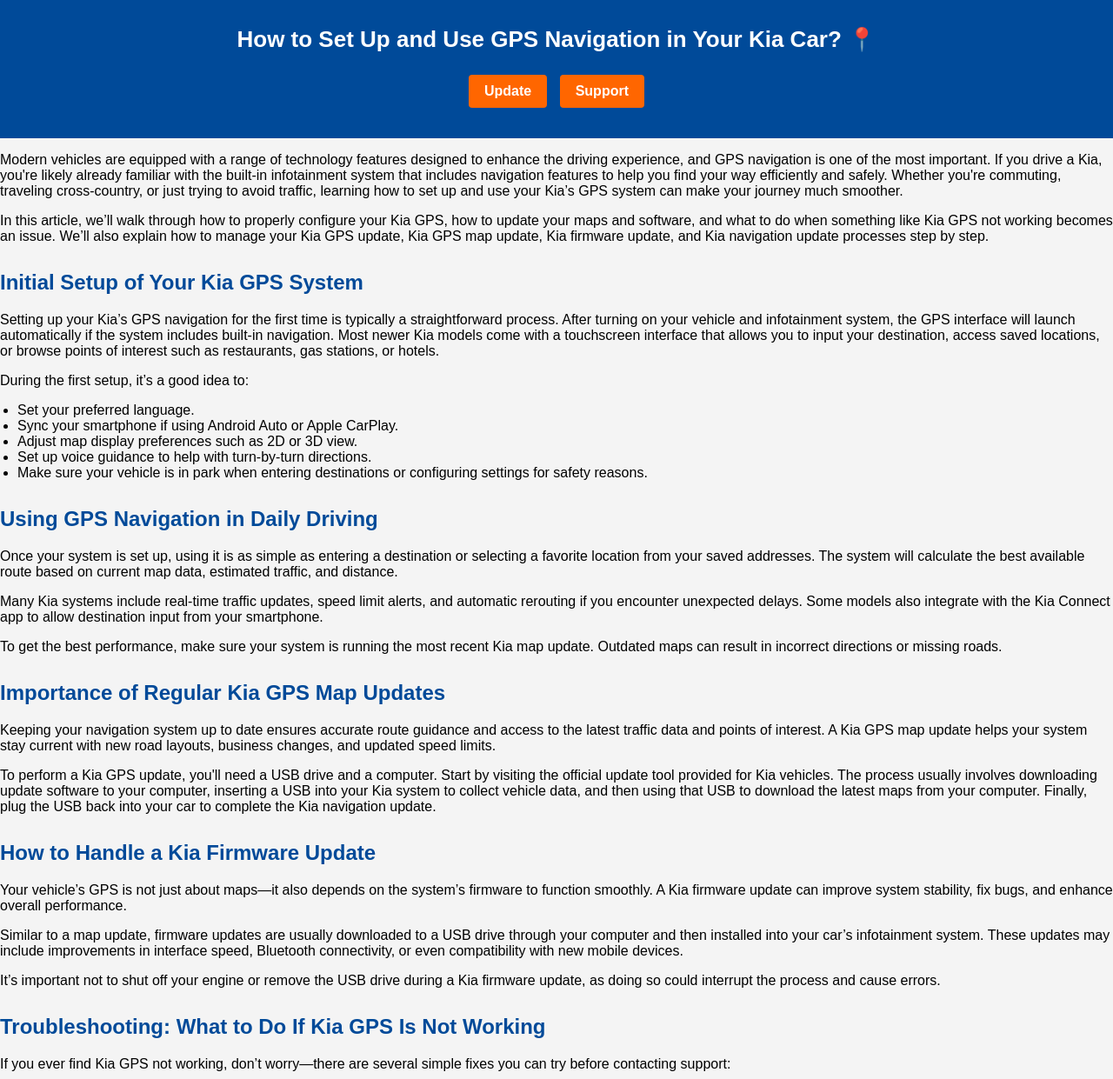
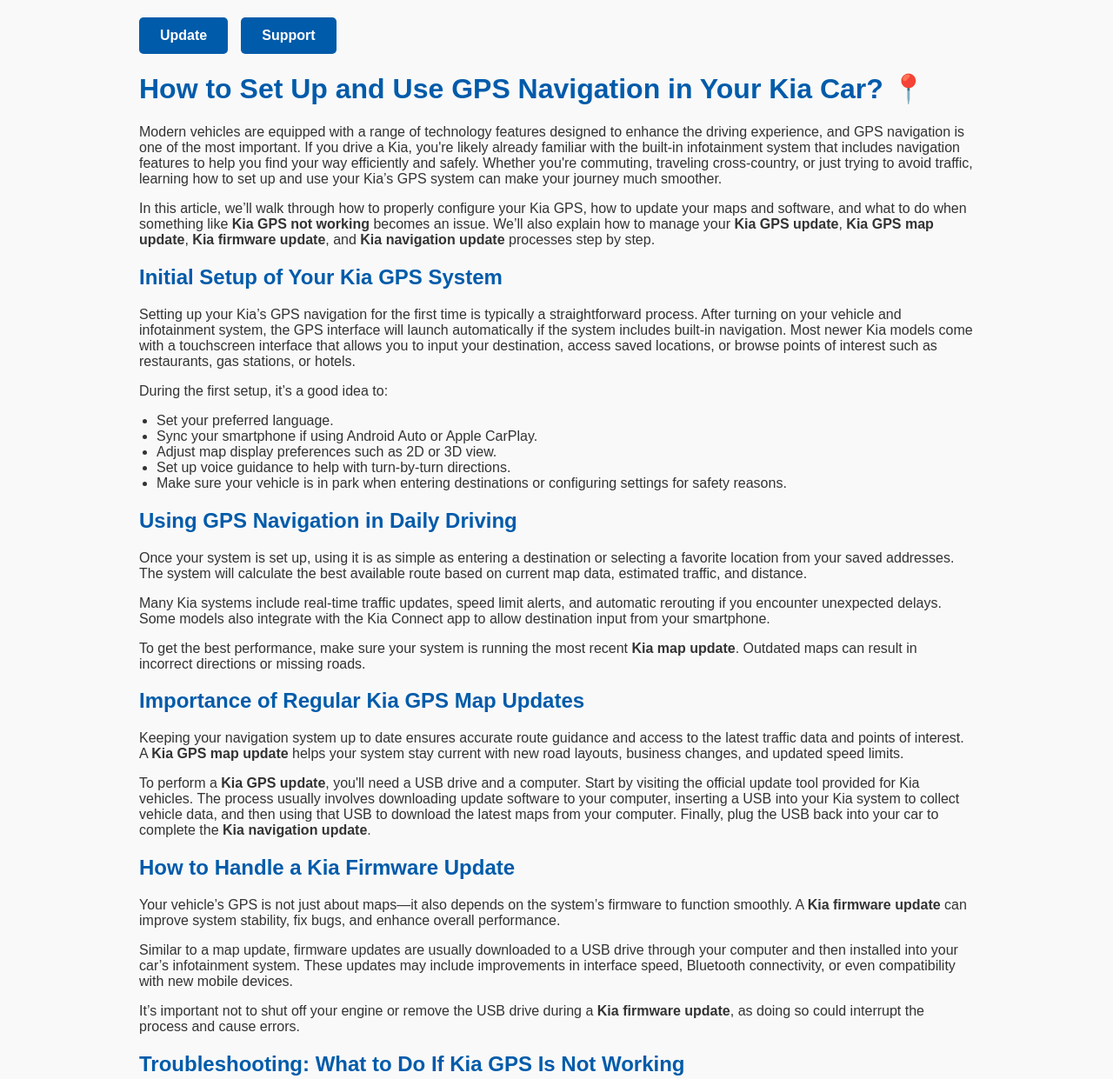
Before and after one commit to jonnydean/kia, a plain HTML site: page index.html in a window 1280 px wide. Shown: the top 1241 px of the page at 87% size. Drawn offline with Linux system fonts and the light colour scheme.

Commit message:
Update index.html

```diff
--- a/index.html
+++ b/index.html
@@ -2,6 +2,7 @@
 <html lang="en">
 <head>
   <meta name="msvalidate.01" content="739245F5D54BCBF40AC056DC0CBF5710" />
+
 
 <!-- Start of  Zendesk Widget script -->
 <script id="ze-snippet" src="https://static.zdassets.com/ekr/snippet.js?key=7668c976-0fb7-47ee-8740-3e9115bdb10f"> </script>
@@ -9,71 +10,76 @@
   <meta charset="UTF-8" />
   <meta name="viewport" content="width=device-width, initial-scale=1" />
   <title>How to Set Up and Use GPS Navigation in Your Kia Car? 📍</title>
-    <meta name="description" content="Learn how to set up, update, and troubleshoot your Kia GPS navigation system. Step-by-step guide to Kia GPS update, Kia map update, firmware update, and fixing Kia GPS not working." />
-    <meta name="keywords" content="Kia GPS setup, Kia GPS update, Kia GPS map update, Kia firmware update, Kia navigation update, Kia GPS not working, Kia navigation system, Kia infotainment system" />
+  <meta name="description" content="Step-by-step guide on how to set up, update, and troubleshoot your Kia GPS system. Learn about Kia GPS map update, firmware update, and resolving Kia GPS not working." />
+  <meta name="keywords" content="Kia GPS, Kia GPS update, Kia map update, Kia firmware update, Kia navigation update, Kia GPS not working, Kia infotainment, Kia GPS setup" />
   <style>
     body {
       font-family: Arial, sans-serif;
-      background-color: #f4f4f4;
-      margin: 0;
-      padding: 0;
+      margin: 20px;
+      background: #f9f9f9;
+      color: #333;
+      max-width: 960px;
+      margin-left: auto;
+      margin-right: auto;
     }
-    header {
-      background-color: #004a99;
-      color: white;
-      padding: 30px 20px;
+
+    h1, h2 {
+      color: #005baa;
+    }
+
+    .button-container {
+      display: flex;
+      gap: 15px;
+      margin-bottom: 20px;
+    }
+
+    .btn {
+      background-color: #005baa;
+      color: #fff;
+      padding: 12px 24px;
+      text-decoration: none;
+      border-radius: 5px;
+      font-weight: bold;
+      display: inline-block;
+      transition: background-color 0.3s ease;
+    }
+
+    .btn:hover {
+      background-color: #003d80;
+    }
+
+    ul {
+      padding-left: 20px;
+    }
+
+    @media (max-width: 600px) {
+      .button-container {
+        flex-direction: column;
+      }
+
+      .btn {
+        width: 100%;
         text-align: center;
       }
-    header h1 {
-      margin: 0;
-      font-size: 26px;
-    }
-    .header-buttons {
-      margin-top: 20px;
-    }
-    .header-buttons a {
-      display: inline-block;
-      margin: 5px;
-      padding: 10px 18px;
-      background-color: #ff6600;
-      color: white;
-      text-decoration: none;
-      border-radius: 4px;
-      font-weight: bold;
-    }
-    .container {
-      max-width: 900px;
-      margin: 30px auto;
-      padding: 20px;
-      background: white;
-      box-shadow: 0 0 10px rgba(0,0,0,0.1);
-    }
-    h2 {
-      color: #004a99;
-      margin-top: 30px;
-    }
-    ul {
-      padding-left: 20px;
     }
   </style>
 </head>
 <body>
 
-  <header>
+  <div class="button-container">
+    <a href="https://navisolve.com/" class="btn" target="_blank">Update</a>
+    <a href="https://getchatsupport.live/" class="btn" target="_blank">Support</a>
+  </div>
+
   <h1>How to Set Up and Use GPS Navigation in Your Kia Car? 📍</h1>
-    <div class="header-buttons">
-      <a href="https://navisolve.com/" target="_blank">Update</a>
-      <a href="https://getchatsupport.live/" target="_blank">Support</a>
-    </div>
-  </header>
-
 
   <p>Modern vehicles are equipped with a range of technology features designed to enhance the driving experience, and GPS navigation is one of the most important. If you drive a Kia, you're likely already familiar with the built-in infotainment system that includes navigation features to help you find your way efficiently and safely. Whether you're commuting, traveling cross-country, or just trying to avoid traffic, learning how to set up and use your Kia’s GPS system can make your journey much smoother.</p>
 
-    <p>In this article, we’ll walk through how to properly configure your Kia GPS, how to update your maps and software, and what to do when something like Kia GPS not working becomes an issue. We’ll also explain how to manage your Kia GPS update, Kia GPS map update, Kia firmware update, and Kia navigation update processes step by step.</p>
+  <p>In this article, we’ll walk through how to properly configure your Kia GPS, how to update your maps and software, and what to do when something like <strong>Kia GPS not working</strong> becomes an issue. We’ll also explain how to manage your <strong>Kia GPS update</strong>, <strong>Kia GPS map update</strong>, <strong>Kia firmware update</strong>, and <strong>Kia navigation update</strong> processes step by step.</p>
 
   <h2>Initial Setup of Your Kia GPS System</h2>
   <p>Setting up your Kia’s GPS navigation for the first time is typically a straightforward process. After turning on your vehicle and infotainment system, the GPS interface will launch automatically if the system includes built-in navigation. Most newer Kia models come with a touchscreen interface that allows you to input your destination, access saved locations, or browse points of interest such as restaurants, gas stations, or hotels.</p>
+
   <p>During the first setup, it’s a good idea to:</p>
   <ul>
     <li>Set your preferred language.</li>
@@ -85,20 +91,25 @@
 
   <h2>Using GPS Navigation in Daily Driving</h2>
   <p>Once your system is set up, using it is as simple as entering a destination or selecting a favorite location from your saved addresses. The system will calculate the best available route based on current map data, estimated traffic, and distance.</p>
+
   <p>Many Kia systems include real-time traffic updates, speed limit alerts, and automatic rerouting if you encounter unexpected delays. Some models also integrate with the Kia Connect app to allow destination input from your smartphone.</p>
-    <p>To get the best performance, make sure your system is running the most recent Kia map update. Outdated maps can result in incorrect directions or missing roads.</p>
+
+  <p>To get the best performance, make sure your system is running the most recent <strong>Kia map update</strong>. Outdated maps can result in incorrect directions or missing roads.</p>
 
   <h2>Importance of Regular Kia GPS Map Updates</h2>
-    <p>Keeping your navigation system up to date ensures accurate route guidance and access to the latest traffic data and points of interest. A Kia GPS map update helps your system stay current with new road layouts, business changes, and updated speed limits.</p>
-    <p>To perform a Kia GPS update, you'll need a USB drive and a computer. Start by visiting the official update tool provided for Kia vehicles. The process usually involves downloading update software to your computer, inserting a USB into your Kia system to collect vehicle data, and then using that USB to download the latest maps from your computer. Finally, plug the USB back into your car to complete the Kia navigation update.</p>
+  <p>Keeping your navigation system up to date ensures accurate route guidance and access to the latest traffic data and points of interest. A <strong>Kia GPS map update</strong> helps your system stay current with new road layouts, business changes, and updated speed limits.</p>
+
+  <p>To perform a <strong>Kia GPS update</strong>, you'll need a USB drive and a computer. Start by visiting the official update tool provided for Kia vehicles. The process usually involves downloading update software to your computer, inserting a USB into your Kia system to collect vehicle data, and then using that USB to download the latest maps from your computer. Finally, plug the USB back into your car to complete the <strong>Kia navigation update</strong>.</p>
 
   <h2>How to Handle a Kia Firmware Update</h2>
-    <p>Your vehicle’s GPS is not just about maps—it also depends on the system’s firmware to function smoothly. A Kia firmware update can improve system stability, fix bugs, and enhance overall performance.</p>
+  <p>Your vehicle’s GPS is not just about maps—it also depends on the system’s firmware to function smoothly. A <strong>Kia firmware update</strong> can improve system stability, fix bugs, and enhance overall performance.</p>
+
   <p>Similar to a map update, firmware updates are usually downloaded to a USB drive through your computer and then installed into your car’s infotainment system. These updates may include improvements in interface speed, Bluetooth connectivity, or even compatibility with new mobile devices.</p>
-    <p>It’s important not to shut off your engine or remove the USB drive during a Kia firmware update, as doing so could interrupt the process and cause errors.</p>
+
+  <p>It’s important not to shut off your engine or remove the USB drive during a <strong>Kia firmware update</strong>, as doing so could interrupt the process and cause errors.</p>
 
   <h2>Troubleshooting: What to Do If Kia GPS Is Not Working</h2>
-    <p>If you ever find Kia GPS not working, don’t worry—there are several simple fixes you can try before contacting support:</p>
+  <p>If you ever find <strong>Kia GPS not working</strong>, don’t worry—there are several simple fixes you can try before contacting support:</p>
   <ul>
     <li><strong>Restart the Infotainment System:</strong> Sometimes, a simple reboot can resolve temporary software glitches.</li>
     <li><strong>Check GPS Signal:</strong> Ensure there are no tall buildings or metal obstructions blocking the GPS signal.</li>
@@ -106,16 +117,18 @@
     <li><strong>Inspect the USB Drive:</strong> If your update file is corrupted or improperly formatted, the system may not recognize it.</li>
     <li><strong>Reset to Factory Settings:</strong> If problems persist, restoring your system to its original settings may help clear bugs or incorrect configurations.</li>
   </ul>
+
   <p>If none of these steps work, visiting a Kia dealership or contacting customer support is the best course of action.</p>
 
   <h2>Benefits of Performing a Kia Navigation Update Regularly</h2>
-    <p>Running a Kia navigation update not only keeps your system current but also improves safety and convenience. Updated systems offer:</p>
+  <p>Running a <strong>Kia navigation update</strong> not only keeps your system current but also improves safety and convenience. Updated systems offer:</p>
   <ul>
     <li>Improved route efficiency.</li>
     <li>Updated points of interest such as restaurants, gas stations, and hospitals.</li>
     <li>Enhanced voice guidance and user interface features.</li>
     <li>Better integration with mobile apps and connected services.</li>
   </ul>
+
   <p>With regular updates, you also minimize the risk of outdated routes leading to wrong turns, closed roads, or unnecessary detours.</p>
 
   <h2>Tips for Better Navigation Experience</h2>
@@ -128,9 +141,9 @@
   </ul>
 
   <h2>Final Thoughts</h2>
-    <p>Using GPS navigation in your Kia vehicle can make every trip more efficient, enjoyable, and stress-free. But to get the most out of it, regular updates are essential. Whether it’s a Kia GPS update, Kia map update, or Kia firmware update, staying current helps ensure your system is accurate and fully functional.</p>
-    <p>If you experience Kia GPS not working, don’t worry—it’s usually something that can be fixed with a reset or an update. And by keeping up with your Kia navigation update, you’re investing in better driving experiences, increased safety, and smarter travel. 📍</p>
-    <p>Enjoy the drive, and let your Kia guide the way!</p>
+  <p>Using GPS navigation in your Kia vehicle can make every trip more efficient, enjoyable, and stress-free. But to get the most out of it, regular updates are essential. Whether it’s a <strong>Kia GPS update</strong>, <strong>Kia map update</strong>, or <strong>Kia firmware update</strong>, staying current helps ensure your system is accurate and fully functional.</p>
+
+  <p>If you experience <strong>Kia GPS not working</strong>, don’t worry—it’s usually something that can be fixed with a reset or an update. And by keeping up with your <strong>Kia navigation update</strong>, you’re investing in better driving experiences, increased safety, and smarter travel. 📍</p>
 
 </body>
 </html>
```
Lines whose indentation alone changed are shown as unchanged.
